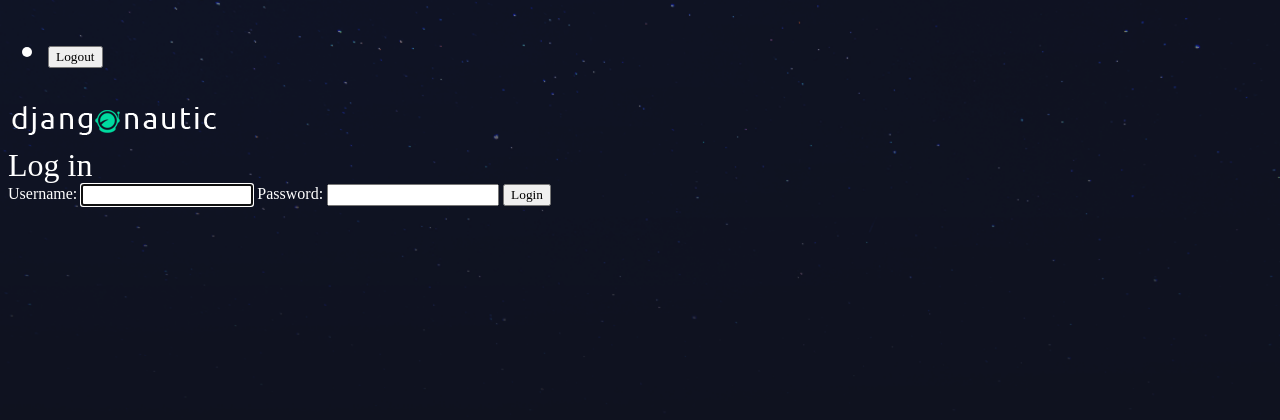
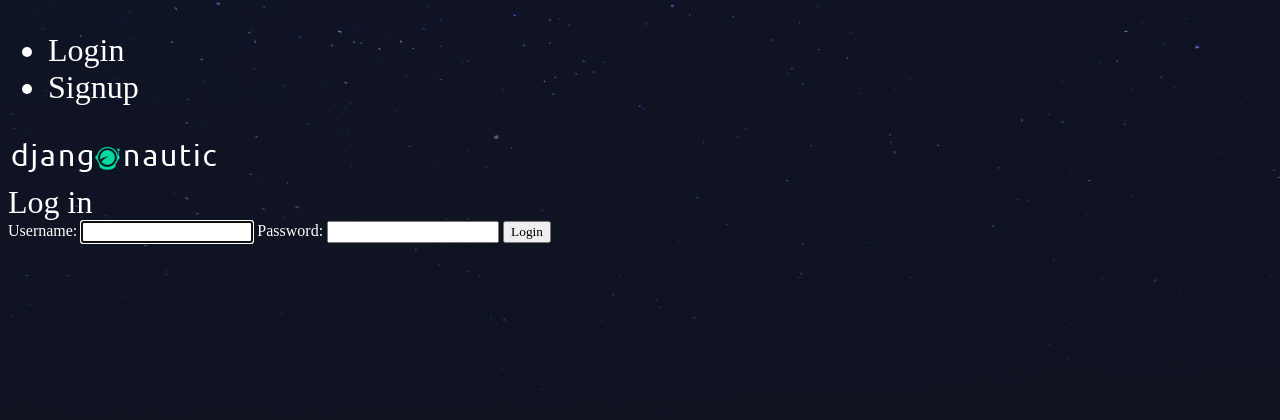
Before and after one commit to NeptuneRjo/djangonautic, a Django app: page /accounts/login/ in a window 1280 px wide. Shown: the top 420 px of the page. Run offline with Django 4.2, Linux system fonts and the light colour scheme.

Commit message:
checking login status

```diff
--- a/articles/models.py
+++ b/articles/models.py
@@ -2,6 +2,12 @@ from django.db import models
 from django.contrib.auth.models import User
 
 # Create your models here.
+
+# python3 manage.py makemigrations
+# python3 manage.py migrate
+
+# prepare for migrations after change to models
+# migrate
 
 
 class Article(models.Model):
--- a/templates/base_layout.html
+++ b/templates/base_layout.html
@@ -13,6 +13,7 @@
 			<h1>
 				<nav>
 					<ul>
+						{% if user.is_authenticated %}
 						<li>
 							<form
 								class="logout-link"
@@ -23,6 +24,15 @@
 								<button type="submit">Logout</button>
 							</form>
 						</li>
+						<li>
+							<a href="{% url 'articles:create' %}" class="highlight"
+								>New Article</a
+							>
+						</li>
+						{% else %}
+						<li><a href="{% url 'accounts:login' %}">Login</a></li>
+						<li><a href="{% url 'accounts:signup' %}">Signup</a></li>
+						{% endif %}
 					</ul>
 				</nav>
 				<a href="{% url 'articles:list' %}"
```
Also changed, not shown: db.sqlite3.
